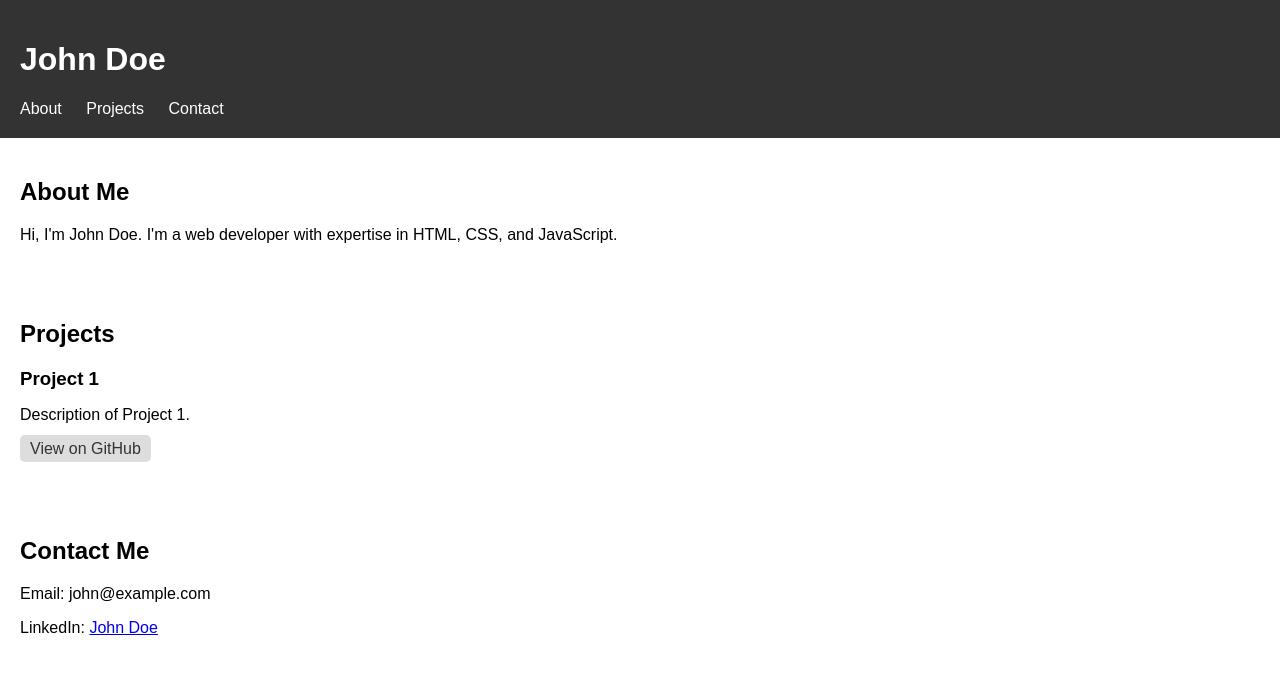
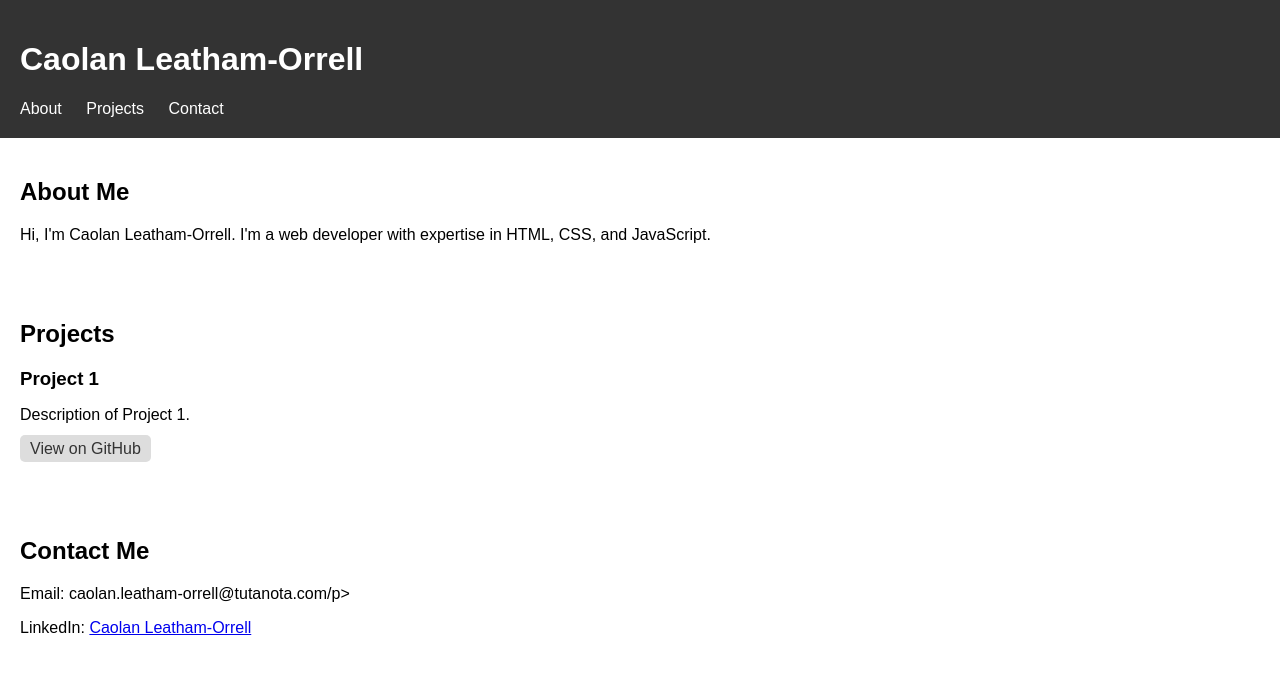
Before and after one commit to kryptokazz/kryptokazz.github.io, a plain HTML site: page index.html in a window 1280 px wide. Drawn offline with Linux system fonts and the light colour scheme.

Commit message:
Update index.html

```diff
--- a/index.html
+++ b/index.html
@@ -8,7 +8,7 @@
 </head>
 <body>
     <header>
-        <h1>John Doe</h1>
+        <h1>Caolan Leatham-Orrell</h1>
         <nav>
             <ul>
                 <li><a href="#about">About</a></li>
@@ -19,7 +19,7 @@
     </header>
     <section id="about">
         <h2>About Me</h2>
-        <p>Hi, I'm John Doe. I'm a web developer with expertise in HTML, CSS, and JavaScript.</p>
+        <p>Hi, I'm Caolan Leatham-Orrell. I'm a web developer with expertise in HTML, CSS, and JavaScript.</p>
     </section>
     <section id="projects">
         <h2>Projects</h2>
@@ -32,8 +32,8 @@
     </section>
     <section id="contact">
         <h2>Contact Me</h2>
-        <p>Email: john@example.com</p>
-        <p>LinkedIn: <a href="#">John Doe</a></p>
+        <p>Email: caolan.leatham-orrell@tutanota.com/p>
+        <p>LinkedIn: <a href="#">Caolan Leatham-Orrell</a></p>
     </section>
 </body>
 </html>
```
